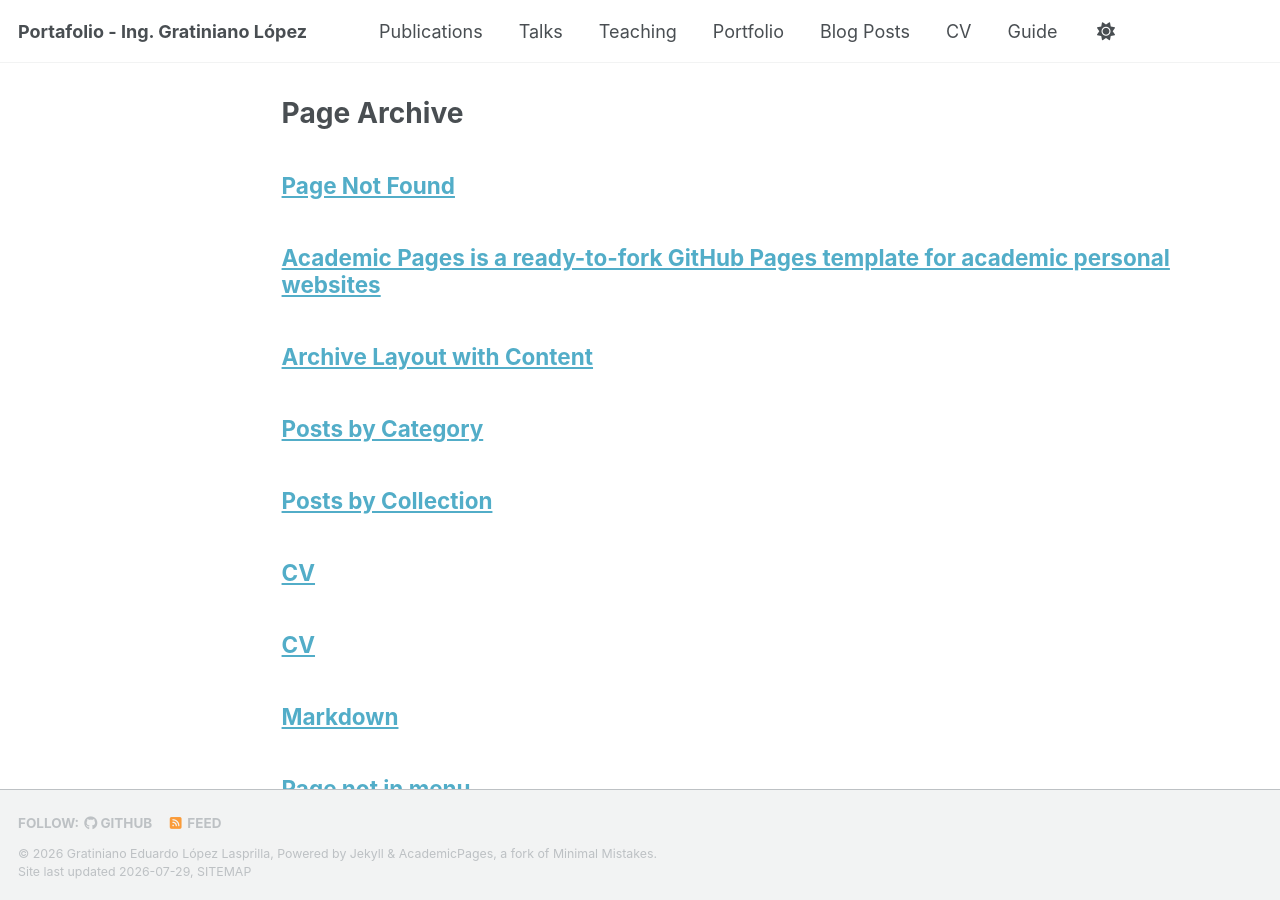
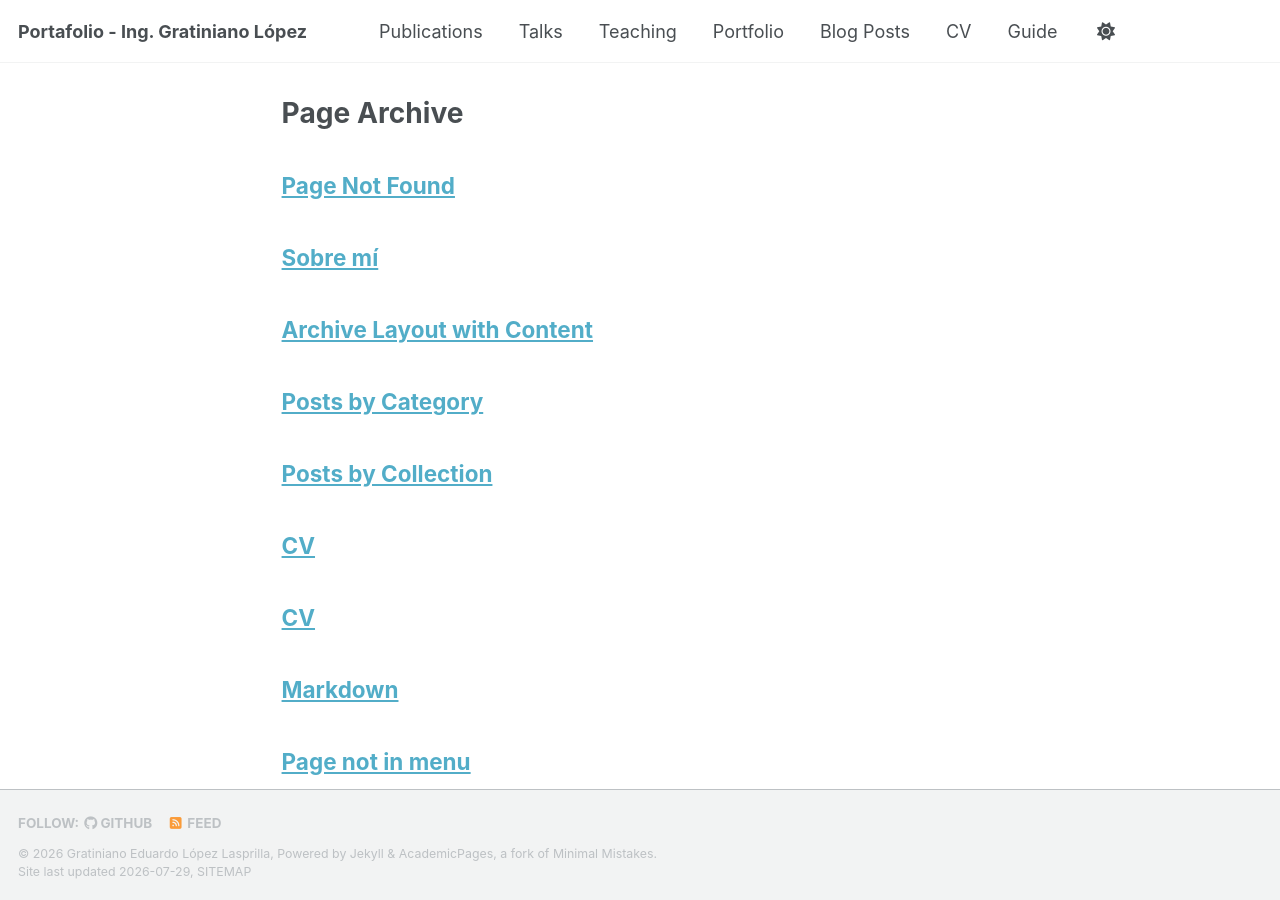
Before and after one commit to ingGratiniano/ingGratiniano.github.io, a Jekyll site: the page built from _pages/page-archive.html, in a window 1280 px wide and 900 px high. Built offline with Jekyll 4.4.1, drawn with Linux system fonts in a browser that asks for light colours; a style sheet for code colours, icons or effects is not loaded; part of the change alters nothing that is shown.

Commit message:
Revise 'About' page content to Spanish
Updated the 'About' page to reflect personal information in Spanish, including professional background and areas of expertise.

```diff
--- a/_pages/about.md
+++ b/_pages/about.md
@@ -1,56 +1,42 @@
 ---
-permalink: /
-title: "Academic Pages is a ready-to-fork GitHub Pages template for academic personal websites"
-author_profile: true
-redirect_from:
-  - /about/
-  - /about.html
+title: "Sobre mí"
+permalink: /about/
 ---
 
-This is the front page of a website that is powered by the [Academic Pages template](https://github.com/academicpages/academicpages.github.io) and hosted on GitHub pages. [GitHub pages](https://pages.github.com) is a free service in which websites are built and hosted from code and data stored in a GitHub repository, automatically updating when a new commit is made to the repository. This template was forked from the [Minimal Mistakes Jekyll Theme](https://mmistakes.github.io/minimal-mistakes/) created by Michael Rose, and then extended to support the kinds of content that academics have: publications, talks, teaching, a portfolio, blog posts, and a dynamically-generated CV. Incidentally, these same features make it a great template for anyone that needs to show off a professional template!
+## 👋 Hola, soy Gratiniano López
 
- You can fork [this template](https://github.com/academicpages/academicpages.github.io) right now, modify the configuration and Markdown files, add your own PDFs and other content, and have your own site for free, with no ads!
+Ingeniero Electrónico con más de 8 años de experiencia en el diseño de hardware y firmware para sistemas embebidos. Mi trabajo se enfoca en crear soluciones robustas, desde el concepto y el diseño de PCBs hasta la programación de microcontroladores y sistemas Linux embebidos.
 
-A data-driven personal website
-======
-Like many other Jekyll-based GitHub Pages templates, Academic Pages makes you separate the website's content from its form. The content & metadata of your website are in structured Markdown files, while various other files constitute the theme, specifying how to transform that content & metadata into HTML pages. You keep these various Markdown (.md), YAML (.yml), HTML, and CSS files in a public GitHub repository. Each time you commit and push an update to the repository, the [GitHub pages](https://pages.github.com/) service creates static HTML pages based on these files, which are hosted on GitHub's servers free of charge.
+---
 
-Many of the features of dynamic content management systems (like Wordpress) can be achieved in this fashion, using a fraction of the computational resources and with far less vulnerability to hacking and DDoSing. You can also modify the theme to your heart's content without touching the content of your site. If you get to a point where you've broken something in Jekyll/HTML/CSS beyond repair, your Markdown files describing your talks, publications, etc. are safe. You can rollback the changes or even delete the repository and start over - just be sure to save the Markdown files! You can also write scripts that process the structured data on the site, such as [this one](https://github.com/academicpages/academicpages.github.io/blob/master/talkmap.ipynb) that analyzes metadata in pages about talks to display [a map of every location you've given a talk](https://academicpages.github.io/talkmap.html).
+### 💡 Áreas de especialización
 
-For those users that need more advanced functionality, the template also supports the following popular tools:
-- [MathJax](https://www.mathjax.org/) for mathematical equations
-- [Mermaid](https://mermaid.js.org/) for diagraming
-- [Plotly](https://plotly.com/javascript/) for plotting
+*   **Diseño de Hardware y PCB:** KiCad, EAGLE, Fusion Electronics, Altium. Ensamble y soldadura SMD/THT.
+*   **Firmware y Sistemas Embebidos:** C, C++, Python en plataformas STM32, PIC, ESP32 y CH32.
+*   **Sistemas Operativos y Comunicaciones:** Linux embebido (Orange Pi, Raspberry Pi), RTOS, protocolos I2C, SPI, UART, CAN/CAN-FD, RS-485 y USB-MIDI.
+*   **Proyectos de Audio y Música:** Desarrollo de motores de audio de baja latencia en C y diseño de sistemas de órganos digitales.
+*   **Robótica e IoT:** Implementación de sistemas robóticos y de monitoreo con IMU y BLE.
 
-Getting started
-======
-1. Register a GitHub account if you don't have one and confirm your e-mail (required!)
-1. Fork [this template](https://github.com/academicpages/academicpages.github.io) by clicking the "Use this template" button in the top right.
-1. Go to the repository's settings (rightmost item in the tabs that start with "Code", should be below "Unwatch"). Rename the repository "[your GitHub username].github.io", which will also be your website's URL.
-1. Set site-wide configuration and create content & metadata (see below -- also see [this set of diffs](https://archive.is/3TPas) showing what files were changed to set up [an example site](https://getorg-testacct.github.io) for a user with the username "getorg-testacct")
-1. Upload any files (like PDFs, .zip files, etc.) to the files/ directory. They will appear at https://[your GitHub username].github.io/files/example.pdf.
-1. Check status by going to the repository settings, in the "GitHub pages" section
+---
 
-Site-wide configuration
-------
-The main configuration file for the site is in the base directory in [_config.yml](https://github.com/academicpages/academicpages.github.io/blob/master/_config.yml), which defines the content in the sidebars and other site-wide features. You will need to replace the default variables with ones about yourself and your site's github repository. The configuration file for the top menu is in [_data/navigation.yml](https://github.com/academicpages/academicpages.github.io/blob/master/_data/navigation.yml). For example, if you don't have a portfolio or blog posts, you can remove those items from that navigation.yml file to remove them from the header.
+### 💼 Experiencia profesional
 
-Create content & metadata
-------
-For site content, there is one Markdown file for each type of content, which are stored in directories like _publications, _talks, _posts, _teaching, or _pages. For example, each talk is a Markdown file in the [_talks directory](https://github.com/academicpages/academicpages.github.io/tree/master/_talks). At the top of each Markdown file is structured data in YAML about the talk, which the theme will parse to do lots of cool stuff. The same structured data about a talk is used to generate the list of talks on the [Talks page](https://academicpages.github.io/talks), each [individual page](https://academicpages.github.io/talks/2012-03-01-talk-1) for specific talks, the talks section for the [CV page](https://academicpages.github.io/cv), and the [map of places you've given a talk](https://academicpages.github.io/talkmap.html) (if you run this [python file](https://github.com/academicpages/academicpages.github.io/blob/master/talkmap.py) or [Jupyter notebook](https://github.com/academicpages/academicpages.github.io/blob/master/talkmap.ipynb), which creates the HTML for the map based on the contents of the _talks directory).
+Mi trayectoria incluye el desarrollo de proyectos integrales de electrónica, como la plataforma de un órgano digital profesional (diseño de audio, software, firmware y PCB), así como sistemas electrónicos para organería en general. He trabajado en el diseño de hardware para cargadores de vehículos eléctricos, sistemas robóticos de intercambio de baterías para drones y dispositivos IoT.
 
-**Markdown generator**
+Además de mi trabajo como independiente, he colaborado con empresas como Smart Ingeniería, Micromotores SAS y PS.BPO - Bluearas, donde he liderado el diseño de hardware, el desarrollo de firmware y la validación de prototipos. También tengo experiencia en el ambito educativo con la Corporación Maloka.
 
-The repository includes [a set of Jupyter notebooks](https://github.com/academicpages/academicpages.github.io/tree/master/markdown_generator
-) that converts a CSV containing structured data about talks or presentations into individual Markdown files that will be properly formatted for the Academic Pages template. The sample CSVs in that directory are the ones I used to create my own personal website at stuartgeiger.com. My usual workflow is that I keep a spreadsheet of my publications and talks, then run the code in these notebooks to generate the Markdown files, then commit and push them to the GitHub repository.
+---
 
-How to edit your site's GitHub repository
-------
-Many people use a git client to create files on their local computer and then push them to GitHub's servers. If you are not familiar with git, you can directly edit these configuration and Markdown files directly in the github.com interface. Navigate to a file (like [this one](https://github.com/academicpages/academicpages.github.io/blob/master/_talks/2012-03-01-talk-1.md) and click the pencil icon in the top right of the content preview (to the right of the "Raw | Blame | History" buttons). You can delete a file by clicking the trashcan icon to the right of the pencil icon. You can also create new files or upload files by navigating to a directory and clicking the "Create new file" or "Upload files" buttons.
+### 📜 Formación e idiomas
 
-Example: editing a Markdown file for a talk
-![Editing a Markdown file for a talk](/images/editing-talk.png)
+*   **Ingeniería Electrónica**, Universidad Manuela Beltrán, Bogotá.
+*   **Curso: Diseño y Elaboración de Circuitos Impresos**, SENA (2025).
+*   **Curso: Comunicación USB con Microcontroladores PIC**, Microchip / DIIGNAL (2021).
 
-For more info
-------
-More info about configuring Academic Pages can be found in [the guide](https://academicpages.github.io/markdown/), the [growing wiki](https://github.com/academicpages/academicpages.github.io/wiki), and you can always [ask a question on GitHub](https://github.com/academicpages/academicpages.github.io/discussions). The [guides for the Minimal Mistakes theme](https://mmistakes.github.io/minimal-mistakes/docs/configuration/) (which this theme was forked from) might also be helpful.
+**Idiomas:** Español (nativo), Inglés (intermedio B1), Italiano (intermedio).
+
+---
+
+### 📫 Contacto
+
+Si está interesado en mi perfil o en algún proyecto, puede contactarme a través de los siguientes medios. Siempre estoy abierto a nuevos desafíos en el mundo de la electrónica y los sistemas embebidos.
```
